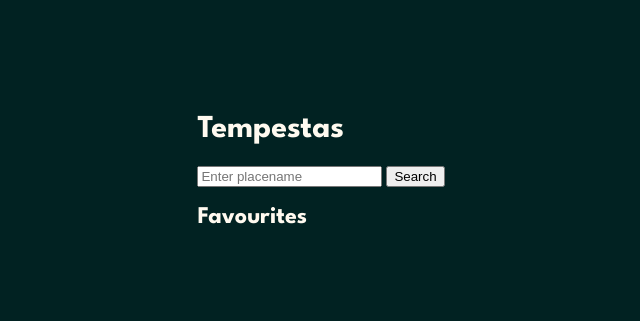
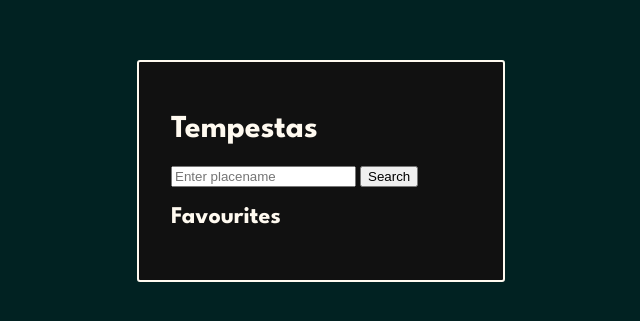
Before and after one commit to Nimira43/Tempestas, a plain HTML site: page index.html in a window 1280 px wide. Shown: the part 237-558 px from the top of the page, without its empty margins (319-959 px from the left). Drawn offline with Linux system fonts and the light colour scheme; a web font is replaced by a local one.

Commit message:
Weather container styled

```diff
--- a/style.css
+++ b/style.css
@@ -9,3 +9,11 @@ body {
   background-color: #012222;
   color: #fffaf0;
 }
+
+.weather-container {
+  background: #111;
+  padding: 2rem;
+  border-radius: 3px;
+  border: 2px solid #fffaf0;
+  width: 300px;
+}
```
